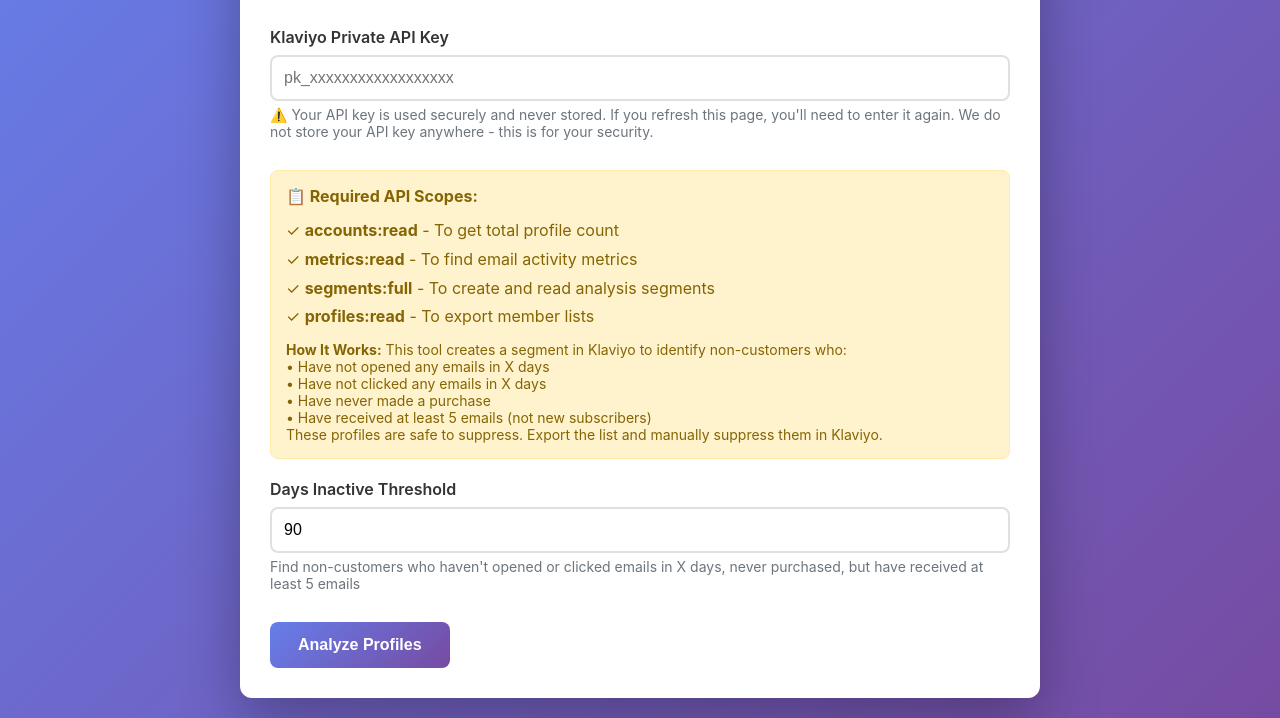
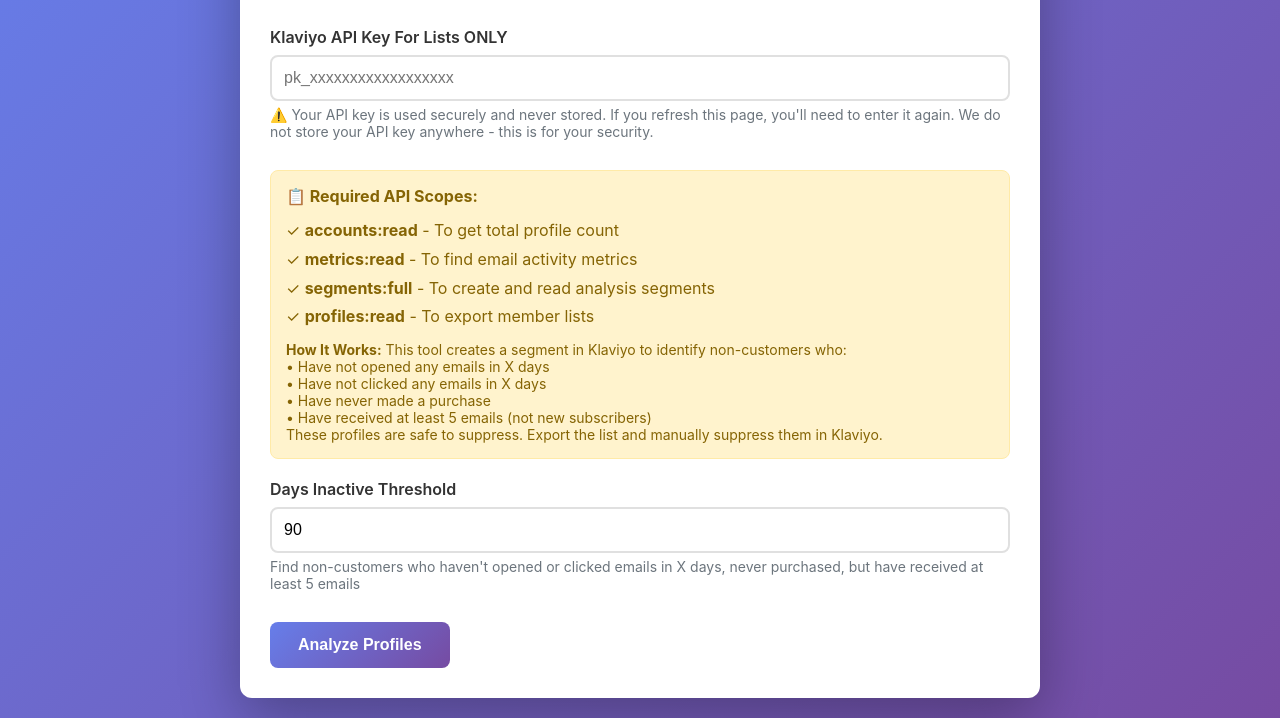
Before and after one commit to AndrewBeauchampPGS/klaviyo-bill-reducer, a website: page index.html in a window 1280 px wide. Shown: the part 147-865 px from the top of the page. Drawn offline with Linux system fonts and the light colour scheme.

Commit message:
Update API key label to 'Klaviyo API Key For Lists ONLY'

```diff
--- a/index.html
+++ b/index.html
@@ -340,7 +340,7 @@
         <div class="content">
             <div class="setup">
                 <div class="input-group">
-                    <label for="apiKey">Klaviyo Private API Key</label>
+                    <label for="apiKey">Klaviyo API Key For Lists ONLY</label>
                     <input type="password" id="apiKey" placeholder="pk_xxxxxxxxxxxxxxxxxx">
                     <div class="help-text">⚠️ Your API key is used securely and never stored. If you refresh this page, you'll need to enter it again. We do not store your API key anywhere - this is for your security.</div>
                 </div>
```
Also changed, not shown: 1 other file.
